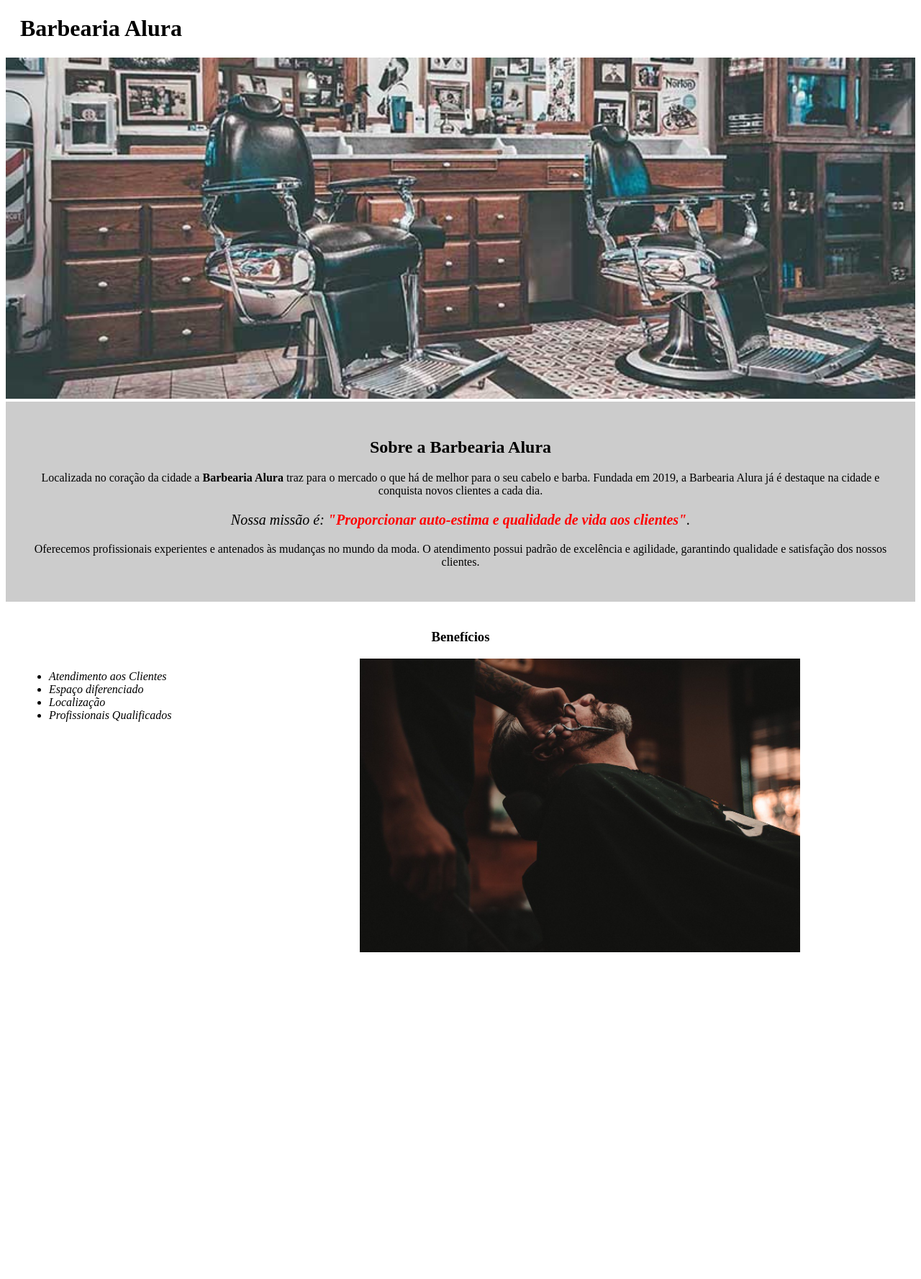
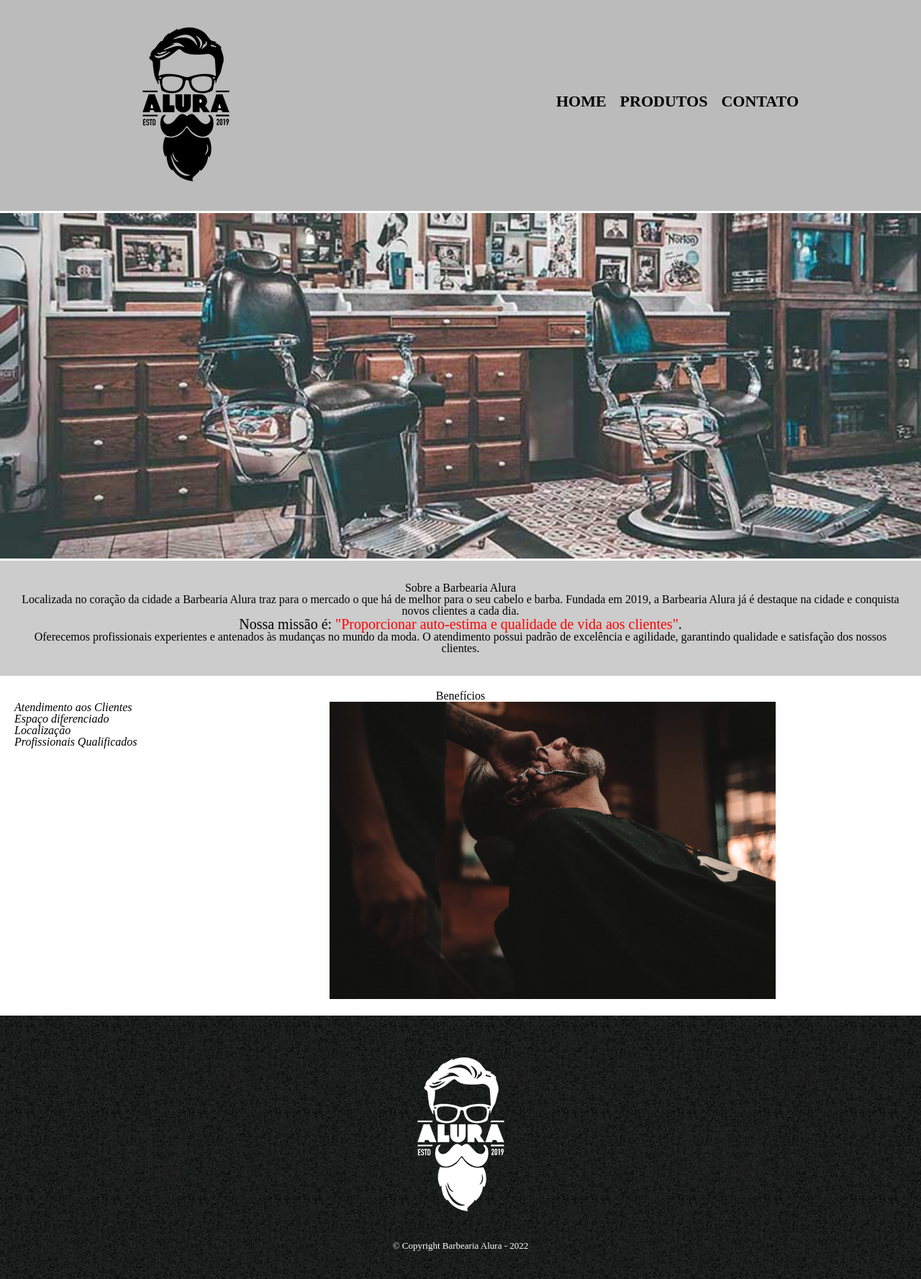
Before and after one commit to francielydbastos/oracle-ONE, a plain HTML site: page HTML e CSS pt1 e pt2/index.html in a window 1280 px wide. Shown: the whole page at 72% size. Before the commit the page ends 1355 px from the top, so only its background shows below. Drawn offline with Linux system fonts and the light colour scheme.

Commit message:
Add header/footer no index e reorganizando pastas

```diff
--- a/HTML e CSS pt1 e pt2/index.html
+++ b/HTML e CSS pt1 e pt2/index.html
@@ -3,13 +3,23 @@
     <head>
         <meta charset="UTF-8">
         <title>Barbearia Alura</title>
+        <link rel="stylesheet" href="reset.css">
         <link rel="stylesheet" href="style.css">
     </head>
     <body>
         <header>
-            <h1 class = "titulo-principal">Barbearia Alura</h1>
+            <div class="caixa">
+                <h1><img src="resources/logo.png"></h1>
+                <nav>
+                    <ul>
+                        <li><a href="index.html">Home</a></li>
+                        <li><a href="produtos/produtos.html">Produtos</a></li>
+                        <li><a href="contato.html">Contato</a></li>
+                    </ul>
+                </nav>
+            </div>
         </header>
-        <img id="banner" src="banner.jpg">
+        <img id="banner" src="resources/banner.jpg">
 
         <div class="principal">
             <h2 class="titulo-centralizado">Sobre a Barbearia Alura</h2>
@@ -33,8 +43,13 @@
                 <li class="itens">Profissionais Qualificados</li>
             </ul>
 
-            <img src="beneficios.jpg" class = imgBeneficios>
+            <img src="resources/beneficios.jpg" class = imgBeneficios>
         </div>
+
+        <footer>
+            <img src="resources/logo-branco.png">
+            <p class="copyright">&copy; Copyright Barbearia Alura - 2022</p>
+        </footer>
     </body>
 
 </html>
--- a/HTML e CSS pt1 e pt2/produtos.css
+++ b/HTML e CSS pt1 e pt2/produtos/produtos.css
@@ -80,7 +80,7 @@ nav a:hover {
 }
 
 footer {
-    background: url(bg.jpg);
+    background: url(../resources/bg.jpg);
     text-align: center;
     padding: 40px 0;
 }
--- a/HTML e CSS pt1 e pt2/style.css
+++ b/HTML e CSS pt1 e pt2/style.css
@@ -1,9 +1,42 @@
-body {
+header {
+    background: #BBBBBB;
+    padding: 20px;
+}
 
+.caixa {
+    position: relative;
+    width: 940px;
+    margin: 0 auto;
+}
+
+nav {
+    position:absolute;
+    top:110px;
+    right:0;
+
+}
+
+nav li {
+    display:inline;
+    margin: 0 0 0 15px;
+}
+
+nav a {
+    text-transform: uppercase;
+    color:black;
+    font-weight: bold;
+    font-size: 22px;
+    text-decoration: none;
+}
+
+nav a:hover {
+    color:#c78c19;
+    text-decoration: underline;
 }
 
 #banner {
     width: 100%;
+    margin: 3px 0 0;
 }
 
 .principal {
@@ -40,7 +73,7 @@ em strong {
     padding: 20px;
 }
 
-ul {
+.beneficios ul {
     display: inline-block;
     vertical-align: top;
     width: 20%;
@@ -49,5 +82,16 @@ ul {
 
 .imgBeneficios {
     width: 50%;
+}
 
+footer {
+    background: url(resources/bg.jpg);
+    text-align: center;
+    padding: 40px 0;
 }
+
+.copyright {
+    color:#FFFFFF;
+    font-size: 13px;
+    margin: 20px 0 0;
+}
```
Also changed, not shown: HTML e CSS pt1 e pt2/produtos/produtos.html (renamed from HTML e CSS pt1 e pt2/produtos.html, +8 -8 lines), HTML e CSS pt1 e pt2/resources/banner.jpg (renamed from HTML e CSS pt1 e pt2/banner.jpg), HTML e CSS pt1 e pt2/resources/barba.jpg (renamed from HTML e CSS pt1 e pt2/barba.jpg), HTML e CSS pt1 e pt2/resources/beneficios.jpg (renamed from HTML e CSS pt1 e pt2/beneficios.jpg), HTML e CSS pt1 e pt2/resources/bg.jpg (renamed from HTML e CSS pt1 e pt2/bg.jpg), HTML e CSS pt1 e pt2/resources/cabelo+barba.jpg (renamed from HTML e CSS pt1 e pt2/cabelo+barba.jpg), HTML e CSS pt1 e pt2/resources/cabelo.jpg (renamed from HTML e CSS pt1 e pt2/cabelo.jpg), HTML e CSS pt1 e pt2/resources/logo-branco.png (renamed from HTML e CSS pt1 e pt2/logo-branco.png), HTML e CSS pt1 e pt2/resources/logo.png (renamed from HTML e CSS pt1 e pt2/logo.png).
